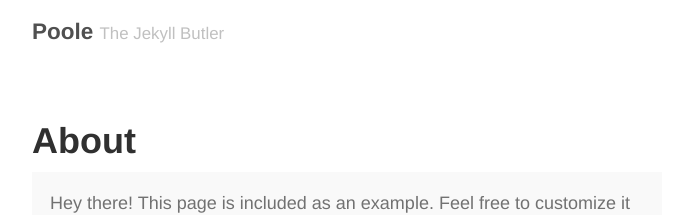
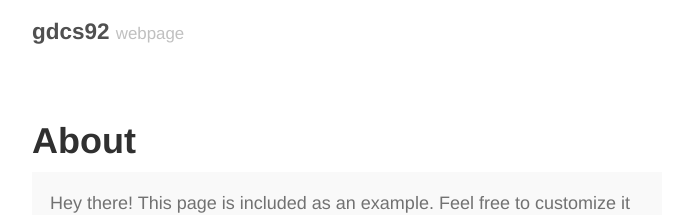
Before and after one commit to gdcs92/gdcs92.github.io, a Jekyll site: the page built from about.md, in a window 1280 px wide. Shown: the top 215 px of the page, without its empty margins (293-983 px from the left). Built offline with Jekyll 4.4.1, drawn with Linux system fonts in a browser that asks for light colours.

Commit message:
Update _config.yml

```diff
--- a/_config.yml
+++ b/_config.yml
@@ -5,5 +5,5 @@ permalink:           pretty
 relative_permalinks: true
 
 # Setup
-title:               Poole
-tagline:             The Jekyll Butler
+title:               gdcs92
+tagline:             webpage
```
